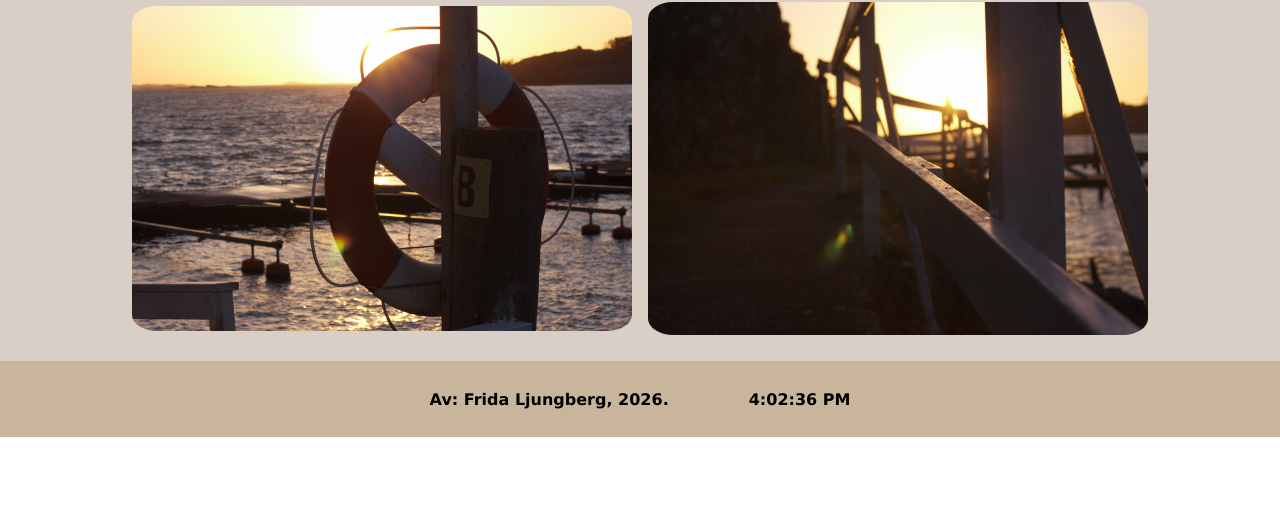
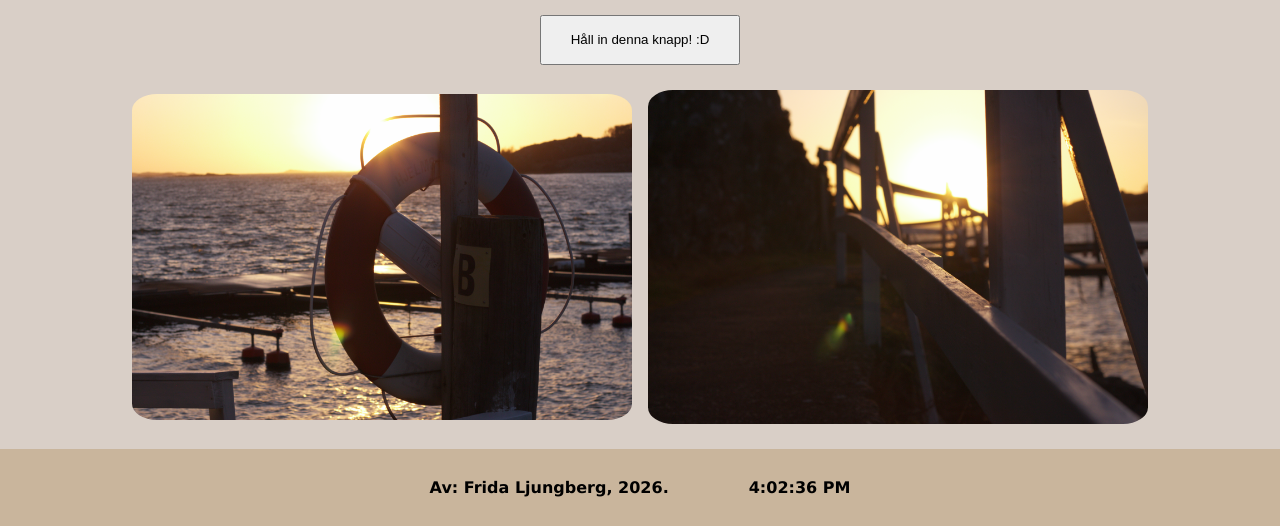
Before and after one commit to FridaLjg/laboration3, a website built with Vite: page animering.html in a window 1280 px wide. Shown: the part 1109-1635 px from the top of the page. Before the commit the page ends 1546 px from the top, so only its background shows below. Built offline with nearby package versions, Linux system fonts and the light colour scheme.

Commit message:
Lagt till en knapp som roterar

```diff
--- a/animering.html
+++ b/animering.html
@@ -36,8 +36,9 @@
 
     <!--Main-->
     <main>
-      <section>
         <h1 class="text-animation">Animering</h1>
+
+        <button class="button-animation">Håll in denna knapp! :D</button>
 
         <div class="images">
           <picture>
@@ -52,7 +53,6 @@
             <img src="./public/images/bild2-largej.jpg" alt="Ett staket i en solnedgång." class="images-animation">
           </picture>
         </div>
-      </section>
     </main>
 
     <div class="falling-object">
--- a/src/css/_animation.scss
+++ b/src/css/_animation.scss
@@ -42,7 +42,7 @@
     }
 }
 
-/*Animation för målvaktshjälm*/
+/*Animation för målvaktshjälm som faller*/
 @keyframes fall-down {
     0% {
         transform: translate(0, -1000px);
@@ -63,3 +63,21 @@
     left: 0;
     animation: fall-down 10s linear infinite;
 }
+
+/*Animering för knapp*/
+@keyframes button-rotation {
+    from {
+        transform: rotate(0deg);
+    }
+
+    to {
+        transform: rotate(360deg);
+    }
+}
+
+.button-animation {
+
+    &:active {
+        animation: button-rotation 1.2s ease-out;
+    }
+}
--- a/src/css/_base.scss
+++ b/src/css/_base.scss
@@ -73,6 +73,13 @@ main {
         @include flex-center();
     }
 
+    button {
+        @include flex-center();
+        width: 200px;
+        height: 50px;
+        margin-bottom: 2%;
+    }
+
     .content {
         width: 70ch;
         line-height: 1.5rem;
```
Lines whose indentation alone changed are shown as unchanged.
